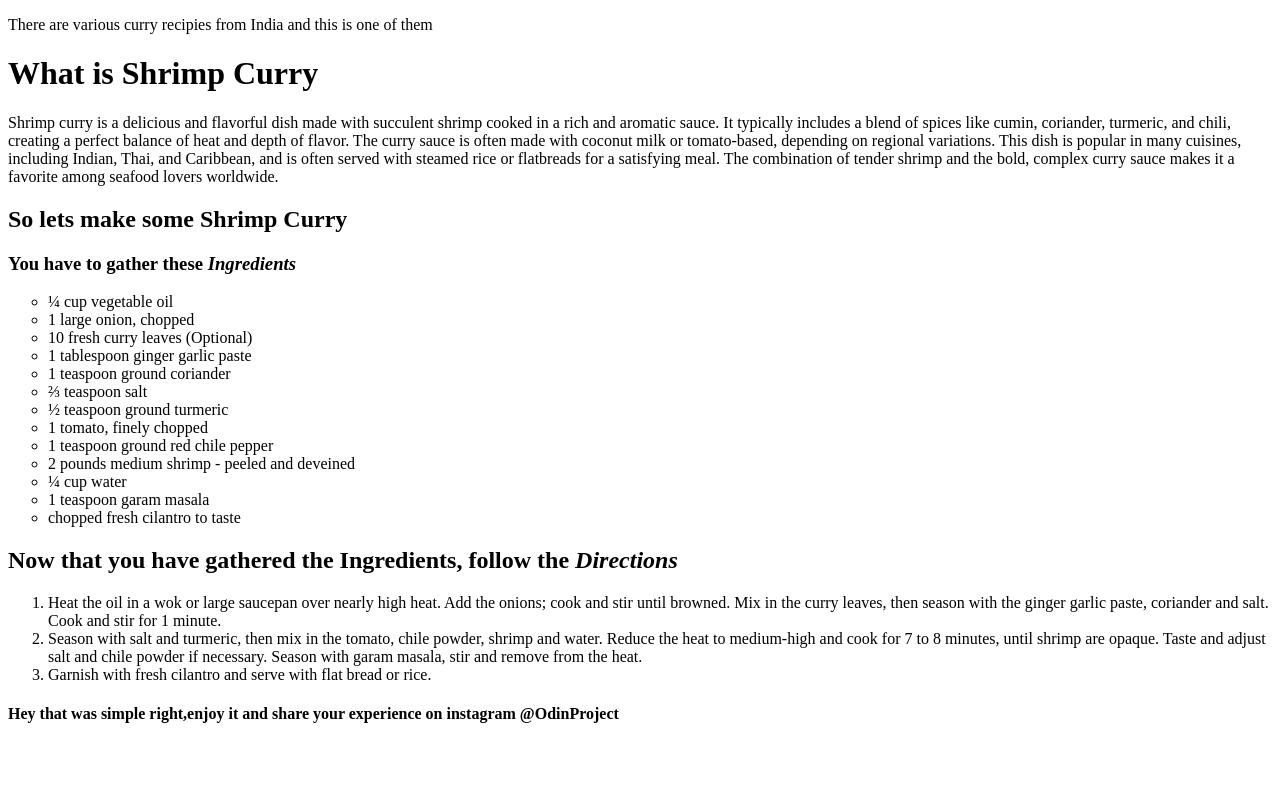
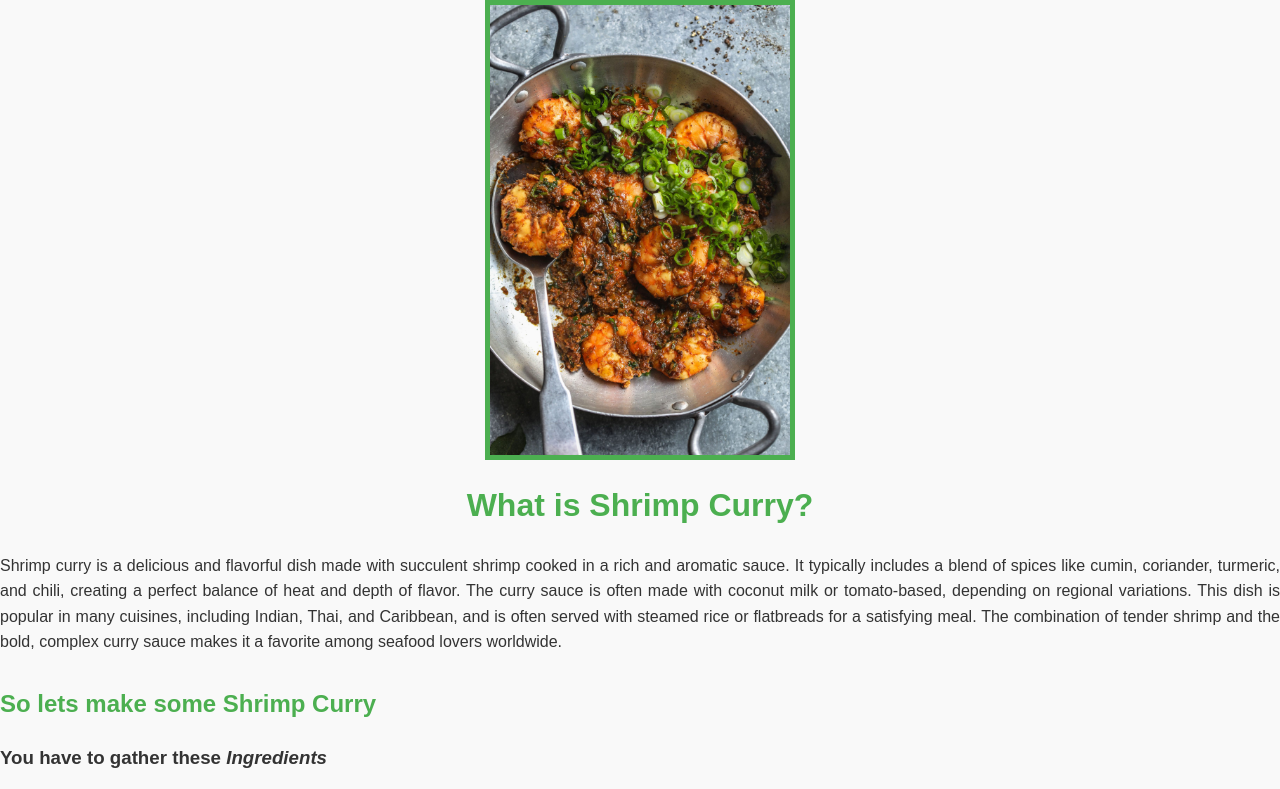
Before and after one commit to AdityaGowari22/odin-recepies, a plain HTML site: page recipies/shrimoCurry.html in a window 1280 px wide. Shown: the top 789 px of the page. Drawn offline with Linux system fonts and the light colour scheme.

Commit message:
Finally see a image

```diff
--- a/recipies/shrimoCurry.html
+++ b/recipies/shrimoCurry.html
@@ -4,16 +4,71 @@
     <meta charset="UTF-8">
     <meta name="viewport" content="width=device-width, initial-scale=1.0">
     <title>Shrimp Curry</title>
+    <style>
+        /* Internal CSS */
+        body {
+            font-family: Arial, sans-serif;
+            line-height: 1.6;
+            margin: 0;
+            padding: 0;
+            background-color: #f9f9f9;
+        }
+
+        h1 {
+            color: #4caf50;
+            text-align: center;
+            margin-top: 20px;
+        }
+
+        h2 {
+            color: #4caf50;
+            margin-top: 30px;
+        }
+
+        h3 {
+            color: #333;
+            margin-top: 15px;
+        }
+
+        p {
+            color: #333;
+            text-align: justify;
+        }
+
+        ul {
+            list-style-type: disc;
+            padding-left: 20px;
+        }
+
+        li {
+            margin-bottom: 5px;
+        }
+
+        img {
+            display: block;
+            margin: 0 auto;
+            border: 5px solid #4caf50;
+        }
+
+        /* Inline CSS */
+        p em {
+            color: #cc0000;
+            font-style: italic;
+        }
+
+        h4 strong {
+            color: #cc0000;
+        }
+    </style>
 </head>
 <body>
-    <a href = "https://www.google.com/url?sa=i&url=https%3A%2F%2Fwww.allrecipes.com%2Frecipe%2F93597%2Fauthentic-and-easy-shrimp-curry%2F&psig=AOvVaw1Ngkt9waAa2PfvTTjfOemz&ust=1690810969466000&source=images&cd=vfe&opi=89978449&ved=0CBEQjRxqFwoTCOCOruvHtoADFQAAAAAdAAAAABAJ"></a>
-    <p>There are various curry recipies from India and this is one of them</p>
-    <p><h1>What is Shrimp Curry</h1></p>
+    <img src="./Images/shrimp_curry.jpeg" width="300" alt="Shrimp Curry">
+    <p><h1>What is <b>Shrimp Curry</b>?</h1></p>
     <p>Shrimp curry is a delicious and flavorful dish made with succulent shrimp cooked in a rich and aromatic sauce. It typically includes a blend of spices like cumin, coriander, turmeric, and chili, creating a perfect balance of heat and depth of flavor. The curry sauce is often made with coconut milk or tomato-based, depending on regional variations. This dish is popular in many cuisines, including Indian, Thai, and Caribbean, and is often served with steamed rice or flatbreads for a satisfying meal. The combination of tender shrimp and the bold, complex curry sauce makes it a favorite among seafood lovers worldwide.</p>
     <p>
         <h2>So lets make some Shrimp Curry</h2>
         <h3>You have to gather these <em>Ingredients</em></h3>
-        <ul type = "circle">
+        <ul>
             <li>¼ cup vegetable oil</li>
             <li>1 large onion, chopped</li>
             <li>10 fresh curry leaves (Optional)</li>
@@ -29,13 +84,12 @@
             <li>chopped fresh cilantro to taste</li>
         </ul>
     </p>
-    <p><h2>Now that you have gathered the Ingredients, follow the <em>Directions </em></h2>
-        <ol type = "1">
-            <li>Heat the oil in a wok or large saucepan over nearly high heat. Add the onions; cook and stir until browned. Mix in the curry leaves, then season with the ginger garlic paste, coriander and salt. Cook and stir for 1 minute.</li>
-            <li>Season with salt and turmeric, then mix in the tomato, chile powder, shrimp and water. Reduce the heat to medium-high and cook for 7 to 8 minutes, until shrimp are opaque. Taste and adjust salt and chile powder if necessary. Season with garam masala, stir and remove from the heat.</li>
-            <li>Garnish with fresh cilantro and serve with flat bread or rice.</li>
-        </ol>
-    </p>
-    <p><h4>Hey that was simple right,enjoy it and share your experience on instagram <strong>@OdinProject</strong></h4></p>
+    <p><h2>Now that you have gathered the Ingredients, follow the <em>Directions</em></h2>
+    <ol>
+        <li style="margin-bottom: 10px;">Heat the oil in a wok or large saucepan over nearly high heat. Add the onions; cook and stir until browned. Mix in the curry leaves, then season with the ginger garlic paste, coriander and salt. Cook and stir for 1 minute.</li>
+        <li style="margin-bottom: 10px;">Season with salt and turmeric, then mix in the tomato, chile powder, shrimp and water. Reduce the heat to medium-high and cook for 7 to 8 minutes, until shrimp are opaque. Taste and adjust salt and chile powder if necessary. Season with garam masala, stir and remove from the heat.</li>
+        <li>Garnish with fresh cilantro and serve with flat bread or rice.</li>
+    </ol></p>
+    <p><h4>If you have followed the recipe correctly, enjoy it and share your experience on instagram <strong>@OdinProject</strong></h4></p>
 </body>
 </html>
```
Also changed, not shown: index.html (+1 -1 lines), recipies/muttonBiryani.html (+1 -1 lines).
